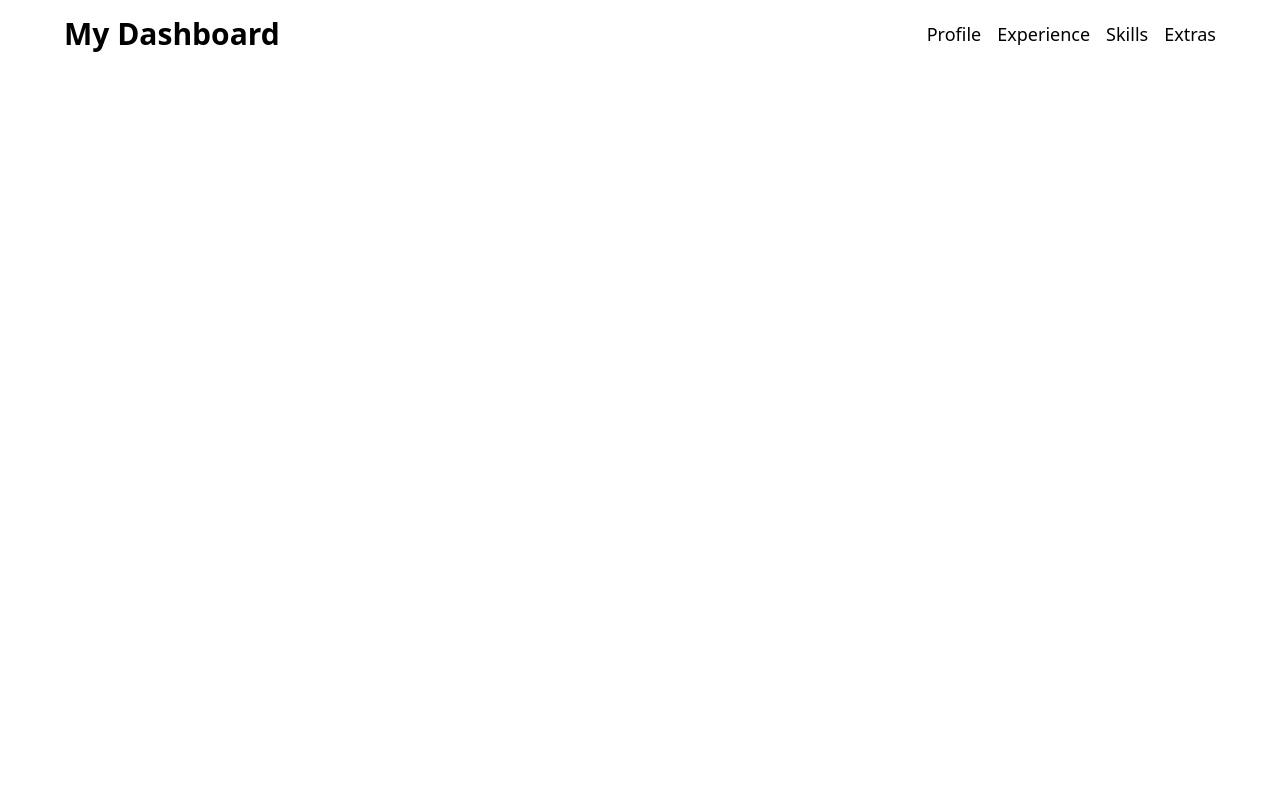
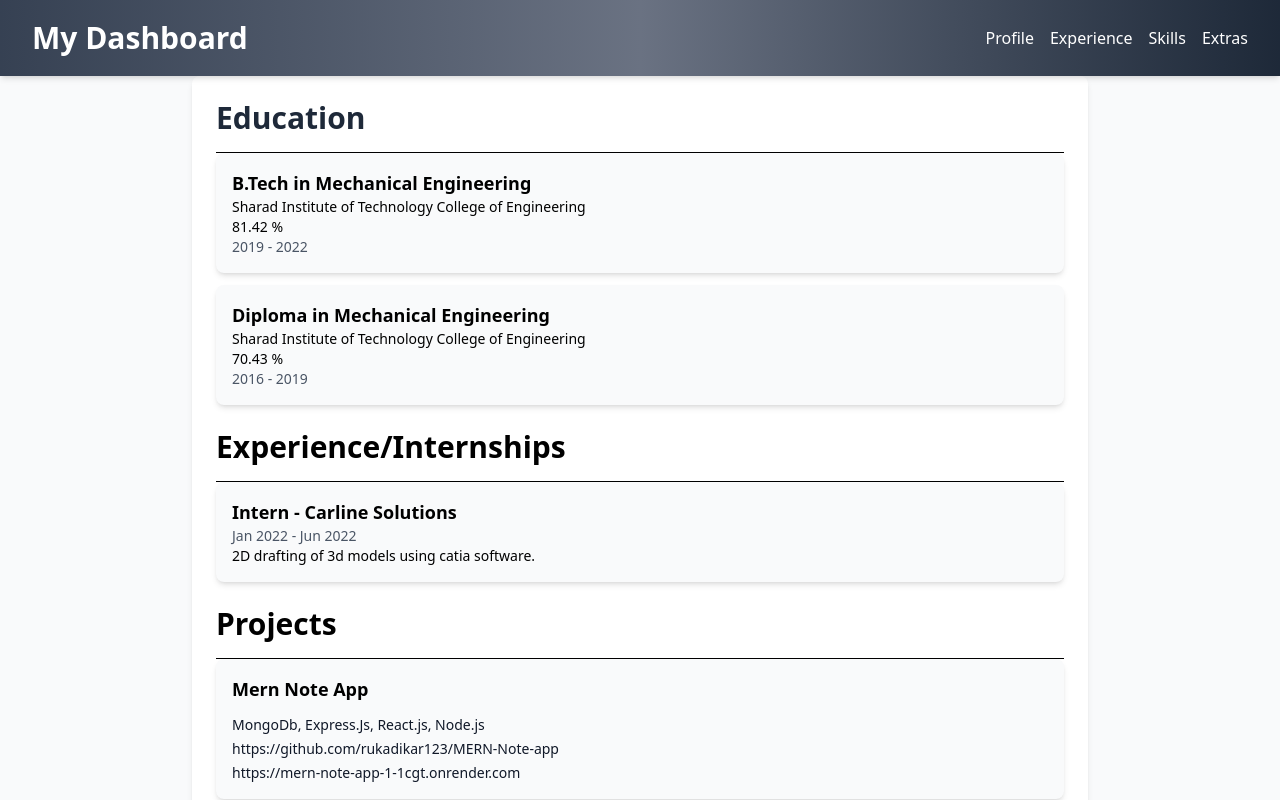
Before and after one commit to rukadikar123/Personal-Dashboard-App, a React (Vite) app: page /experience in a window 1280 px wide. Shown: the top 800 px of the page. Built offline with nearby package versions, Linux system fonts and the light colour scheme.

Commit message:
add css for better ui/ux

```diff
--- a/package.json
+++ b/package.json
@@ -13,6 +13,7 @@
     "@tailwindcss/vite": "^4.1.7",
     "react": "^19.1.0",
     "react-dom": "^19.1.0",
+    "react-icons": "^5.5.0",
     "react-router-dom": "^7.6.0",
     "tailwindcss": "^4.1.7"
   },
--- a/src/App.jsx
+++ b/src/App.jsx
@@ -1,14 +1,25 @@
+import { Route, Routes } from "react-router-dom"
 import Navbar from "./components/Navbar"
+import Profile from "./components/Profile"
+import Experience from "./components/Experience"
+import Skills from "./components/Skills"
+import Extras from "./components/Extras"
+import { useState } from "react"
 
 
 function App() {
-
+const [isOpen, setIsOpen] = useState(false);
   return (
     <>
-      <div>
-        <Navbar/>
-        <main>
-
+      <div onClick={()=>setIsOpen(false)} className="font-sans animate-fadeIn bg-gray-50 min-h-screen">
+        <Navbar setIsOpen={setIsOpen}  isOpen={isOpen} />
+        <main className="max-w-4xl mx-auto z-0 relative">
+          <Routes>
+            <Route path="/"  element={<Profile/>}/>
+            <Route path="/experience"  element={<Experience/>}/>
+            <Route path="/skills"  element={<Skills/>}/>
+            <Route path="/extras"  element={<Extras/>}/>
+          </Routes>
         </main>
       </div>
     </>
--- a/src/components/Experience.jsx
+++ b/src/components/Experience.jsx
@@ -3,35 +3,50 @@ import { education, experience } from "../data";
 
 function Experience() {
   return (
-    <section className="p-6">
-      <h2 className="text-xl font-semibold mb-4">Education</h2>
+    <section className="p-6 animate-fadeIn bg-white rounded-lg shadow-md">
+      <h2 className="md:text-3xl text-2xl font-semibold text-gray-800 mb-4">Education</h2>
+      <hr />
       {education.map((item, id) => (
-        <div key={id} className="mb-2">
-          <h3 className="font-bold">{item.title}</h3>
-          <p>{item.institution}</p>
-          <p>{item.Percentage}</p>
-          <p className="text-sm text-gray-600">{item.year}</p>
+        <div key={id} className="mb-3 bg-gray-50 rounded-lg shadow-md p-4">
+          <h3 className="md:text-lg text-md font-bold">{item.title}</h3>
+          <p className="md:text-md text-sm">{item.institution}</p>
+          <p className="md:text-md text-sm">{item.Percentage}</p>
+          <p className="md:text-sm text-xs text-gray-600">{item.year}</p>
         </div>
       ))}
-      <h2 className="text-xl font-semibold mt-6 mb-4">Experience/Internships</h2>
+      <h2 className="md:text-3xl text-2xl font-semibold mt-6 mb-4 ">
+        Experience/Internships
+      </h2>
+      <hr />
       {experience.Internship.map((item, id) => (
-        <div key={id} className="mb-2">
-          <h3 className="font-bold">
+        <div key={id} className="mb-2 bg-gray-50 rounded-lg shadow-md p-4">
+          <h3 className="md:text-lg text-md font-bold">
             {item.title} - {item.company}
           </h3>
-          <p className="text-sm text-gray-600">{item.duration}</p>
-          <p>{item.description}</p>
+          <p className="md:text-md text-sm text-gray-600">{item.duration}</p>
+          <p className="md:text-md text-sm">{item.description}</p>
         </div>
       ))}
-      <h2 className="text-xl font-semibold mt-6 mb-4">Projects</h2>
-      {experience.Projects.map((item,id)=>(
-        <div key={id} className="mb-2">
-          <h3 className="font-bold">
-            {item.title}
-          </h3>
-          <p className="text-sm text-gray-600">{item.techStack}</p>
-          <p className="text-sm text-gray-600">{item.Github}</p>
-          <p className="text-sm text-gray-600">{item.liveLink}</p>
+      <h2 className="text-2xl md:text-3xl font-semibold mt-6 mb-4">Projects</h2>
+      <hr />
+      {experience.Projects.map((item, id) => (
+        <div key={id} className="mb-3 bg-gray-50 rounded-lg flex flex-col gap-1 shadow-md p-4">
+          <h3 className="text-lg font-bold mb-2">{item.title}</h3>
+          <p className="md:text-md text-sm text-gray-900">{item.techStack}</p>
+          <a
+            href={item.Github}
+            target="_blank"
+            className="md:text-md text-sm text-gray-900"
+          >
+            {item.Github}
+          </a>
+          <a
+            href={item.liveLink}
+            target="_blank"
+            className="md:text-md text-sm text-gray-900"
+          >
+            {item.liveLink}
+          </a>
         </div>
       ))}
     </section>
--- a/src/components/Extras.jsx
+++ b/src/components/Extras.jsx
@@ -3,9 +3,9 @@ import { Certification } from "../data";
 
 function Extras() {
   return (
-    <section className="p-6">
-      <h2 className="text-xl font-semibold mb-4">Hobbies</h2>
-      <ul className="list-disc list-inside">
+    <section className="p-6 animate-fadeIn mt-6 bg-white rounded-lg shadow-md">
+      <h2 className="text-2xl font-semibold mb-4 text-gray-800">Hobbies</h2>
+      <ul className="list-disc list-inside text-gray-700">
         {Certification.map((item, id) => (
           <li key={id}>{item}</li>
         ))}
--- a/src/components/Navbar.jsx
+++ b/src/components/Navbar.jsx
@@ -1,17 +1,37 @@
-import React from "react";
-import { NavLink } from "react-router-dom";
+import { Link, NavLink } from "react-router-dom";
+import { GiHamburgerMenu } from "react-icons/gi";
 
-function Navbar() {
+
+function Navbar({isOpen, setIsOpen}) {
+
+  const handleClick=(e)=>{
+    e.stopPropagation()
+    setIsOpen(!isOpen)
+  }
+
   return (
-    <nav className="flex justify-between items-center py-4 px-16 ">
-      <h1 className="text-3xl font-bold">My Dashboard</h1>
-      <div className="md:flex text-lg font-medium hidden space-x-4">
-            <NavLink to='/'>Profile</NavLink>
-            <NavLink to='/experience'>Experience</NavLink>
-            <NavLink to='/skills'>Skills</NavLink>
-            <NavLink to='/extras'>Extras</NavLink>
+    <nav className="bg-gradient-to-r from-gray-700 via-gray-500 to-gray-800 text-white py-5 px-4 md:px-8 flex justify-between items-center relative shadow-md z-20">
+      <Link to='/' className="md:text-3xl text-lg font-bold">My Dashboard</Link>
+      <div className="md:flex text-md font-medium hidden space-x-4">
+            <NavLink to='/' className="hover:text-blue-300 transition">Profile</NavLink>
+            <NavLink to='/experience' className="hover:text-blue-300 transition">Experience</NavLink>
+            <NavLink to='/skills' className="hover:text-blue-300 transition">Skills</NavLink>
+            <NavLink to='/extras' className="hover:text-blue-300 transition">Extras</NavLink>
       </div>
+      <div className="md:hidden">
+        <button onClick={(e) => handleClick(e)} id="menu-btn" className="focus:outline-none">
+         <GiHamburgerMenu />
 
+        </button>
+      </div>
+      {isOpen && (
+        <div className="absolute top-16 md:top-18 md:hidden right-3 bg-gray-700 rounded-md shadow-lg p-4 space-y-2 z-10 w-40 transition-opacity duration-300 ease-out opacity-100 transform translate-x-0">
+          <Link to="/" onClick={() => setIsOpen(false)} className="block hover:text-blue-300 transition">Profile</Link>
+          <Link to="/experience" onClick={() => setIsOpen(false)} className="block hover:text-blue-300 transition">Experience</Link>
+          <Link to="/skills" onClick={() => setIsOpen(false)} className="block hover:text-blue-300 transition">Skills</Link>
+          <Link to="/extras" onClick={() => setIsOpen(false)} className="block hover:text-blue-300 transition">Extras</Link>
+        </div>
+      )}
     </nav>
   );
 }
--- a/src/components/Profile.jsx
+++ b/src/components/Profile.jsx
@@ -3,21 +3,23 @@ import { profile } from "../data";
 
 function Profile() {
   return (
-    <section className="p-6 text-center">
-      <img src={profile.photo} alt="Profile Photo"  className="w-32 h-32 mx-auto rounded-full"/>
-      <h2 className="text-2xl font-bold mt-4">{profile.name}</h2>
-      <p className="mt-2">{profile.bio}</p>
-      <div className="mt-4 space-x-4">
-        <a href={`mailto:${profile.contact.email}`}>Email</a>
+    <section className="m-10 p-6 text-center animate-fadeIn bg-gradient-to-br from-blue-50 shadow-md to-white rounded-lg ">
+      <img src={profile.photo} alt="Profile Photo"  className="md:w-32 md:h-32 w-24 h-24 mx-auto rounded-full border-4 border-blue-200 shadow-lg"/>
+      <h2 className="md:text-3xl text-2xl font-bold text-gray-800 mt-4">{profile.name}</h2>
+      <p className="mt-4 text-md md:text-lg text-gray-600">{profile.bio}</p>
+      <div className="mt-8 space-x-4">
+        <a  href={`mailto:${profile.contact.email}`}  className="bg-gray-900 text-blue-300  hover:bg-gray-700 rounded-sm p-2 ">Email</a>
         <a
           href={profile.contact.github}
           target="_blank"
+          className="bg-gray-900 text-blue-300  hover:bg-gray-700 rounded-sm p-2"
         >
           GitHub
         </a>
         <a
           href={profile.contact.linkedin}
           target="_blank"
+          className="bg-gray-900 text-blue-300  hover:bg-gray-700 rounded-sm p-2"
         >
           LinkedIn
         </a>{" "}
--- a/src/components/Skills.jsx
+++ b/src/components/Skills.jsx
@@ -3,11 +3,11 @@ import { skills } from "../data";
 
 function Skills() {
   return (
-    <section>
-      <h2 className="text-xl font-semibold mb-4">Skills</h2>
-       <div className="flex flex-wrap gap-2">
+    <section className="animate-fadeIn p-4 mt-6 bg-white rounded-lg shadow-md">
+      <h2 className="text-2xl font-semibold mb-4 text-gray-800">Skills</h2>
+       <div className="flex flex-wrap gap-4">
         {skills.map((skill, i) => (
-          <span key={i} className="bg-gray-200 px-3 py-1 rounded-full text-sm">{skill}</span>
+          <span key={i} className="bg-blue-100 text-blue-800 px-4 py-2 rounded-lg text-sm shadow-sm hover:cursor-pointer hover:scale-110">{skill}</span>
         ))}
       </div>
     </section>
--- a/src/data.js
+++ b/src/data.js
@@ -39,11 +39,11 @@ export const experience =
         title: "Mern Note App",
         techStack: "MongoDb, Express.Js, React.js, Node.js ",
         Github: "https://github.com/rukadikar123/MERN-Note-app",
-        liveLink: "https://mern-note-app-1-1cgt.onrender.com/login",
+        liveLink: "https://mern-note-app-1-1cgt.onrender.com",
       },
       {
         title: "E-Commerce App",
-        techStack: "React.js, readux, Firebase",
+        techStack: "HTML, CSS, tailwind Css, JavaScript, React.js, readux, Firebase",
         Github:
           "https://github.com/rukadikar123/FSJS-For-Practice/tree/main/reactPractice/E-shop",
         liveLink: "https://e-commerce-apk3.netlify.app/",
--- a/src/index.css
+++ b/src/index.css
@@ -1 +1,20 @@
 @import "tailwindcss";
+
+@tailwind utilities;
+
+
+@layer utilities {
+  @keyframes fadeInCustom {
+    from {
+      opacity: 0;
+    }
+    to {
+      opacity: 1;
+    }
+  }
+
+  .animate-fadeIn {
+    opacity: 0; /* start invisible */
+    animation: fadeInCustom 0.7s ease-out forwards;
+  }
+}
```
Also changed, not shown: 1 other file (tests, documents, lock files or other folders).
